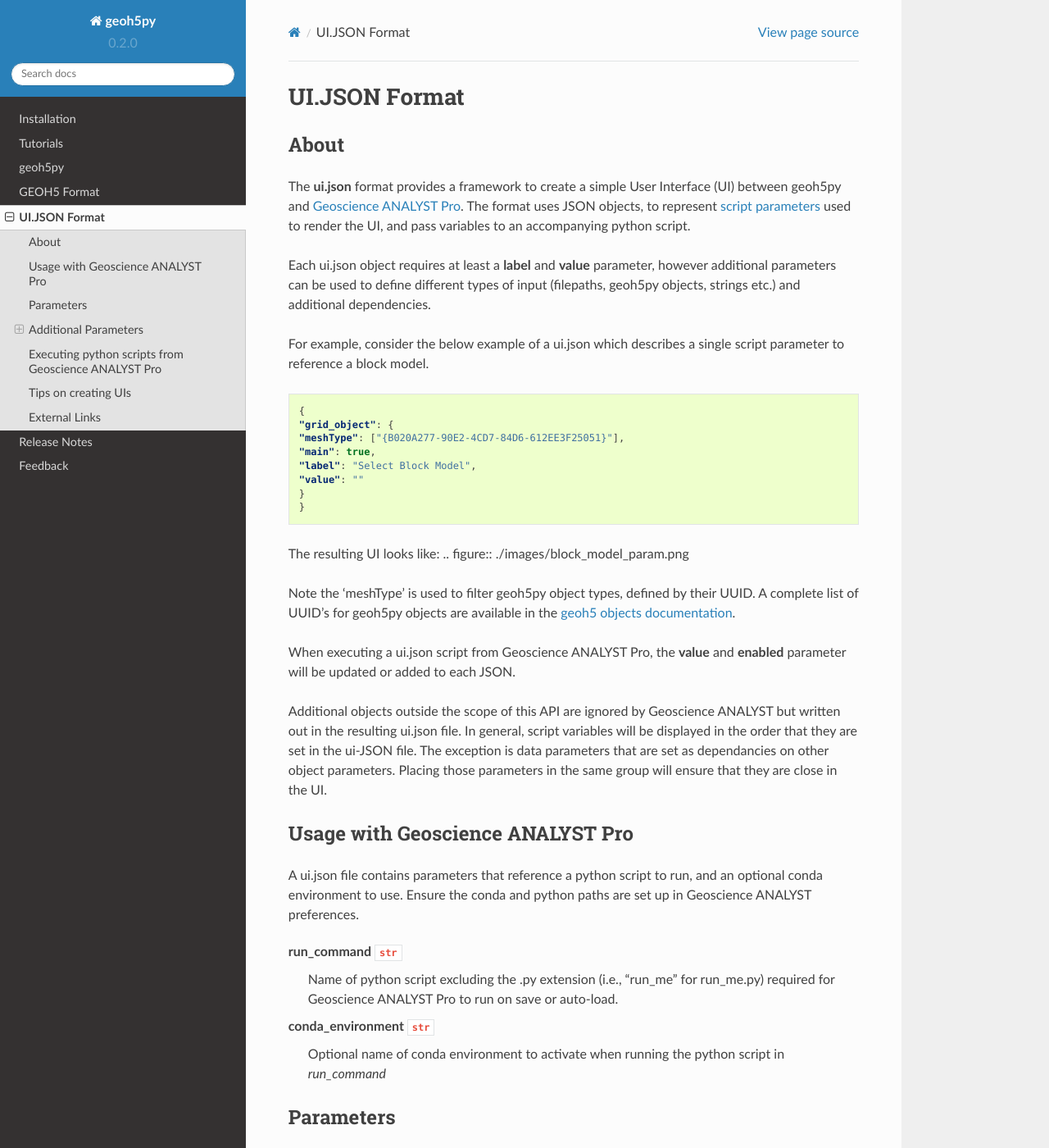
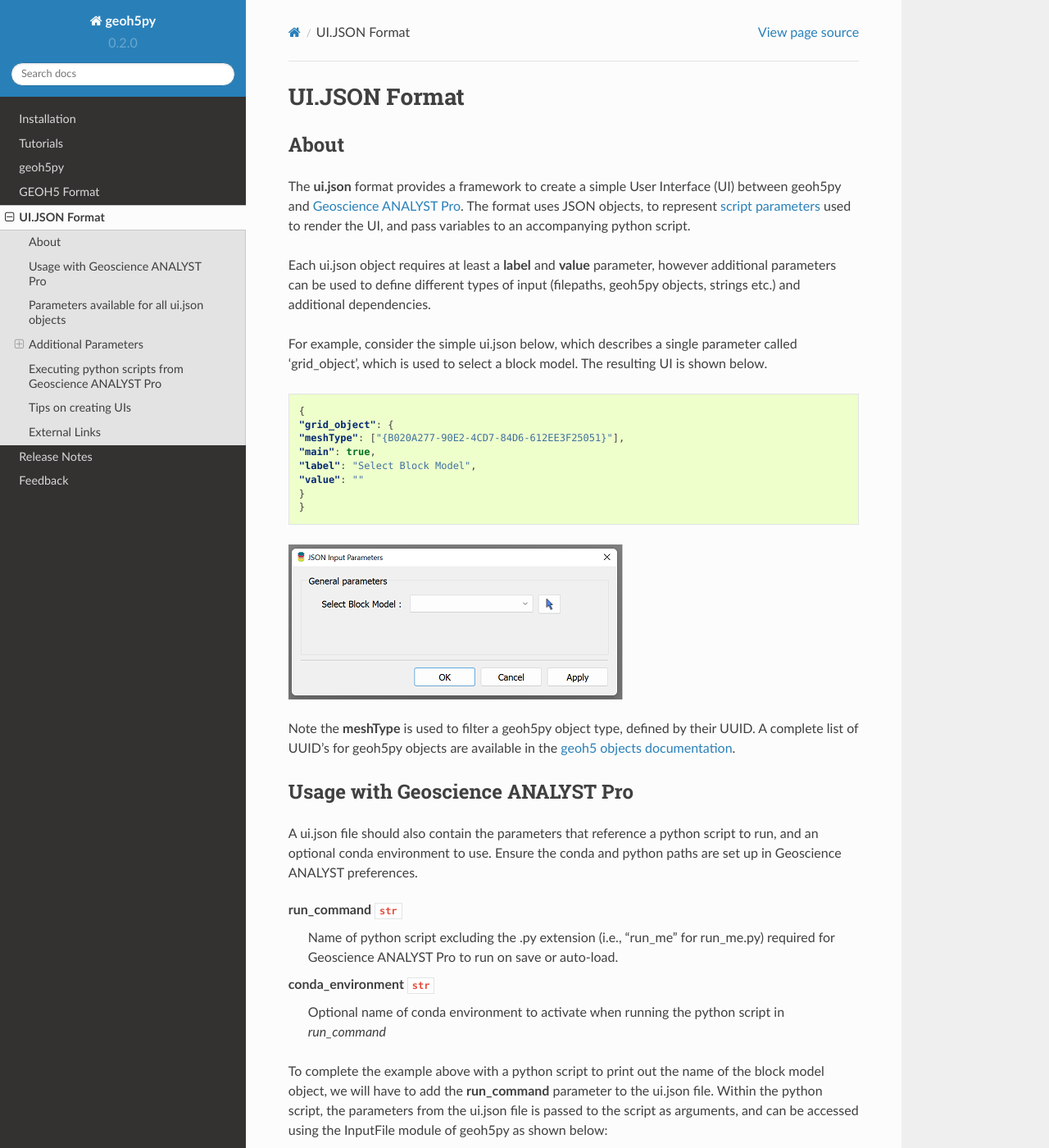
Before and after one commit to MiraGeoscience/geoh5py, a Sphinx documentation site: the page built from docs/content/uijson_format/index.rst, in a window 1280 px wide and 1400 px high. Shown: the whole window at 82% size. Built offline with Sphinx 7.4.7 and the Read the Docs theme 2.0.0, drawn with Linux system fonts in a browser that asks for light colours; some of the changed text lies outside the part shown.

Commit message:
Adding simple UI JSON example

```diff
--- a/docs/content/uijson_format/index.rst
+++ b/docs/content/uijson_format/index.rst
@@ -10,7 +10,7 @@
 
 Each ui.json object requires at least a **label** and **value** parameter, however additional parameters can be used to define different types of input (filepaths, geoh5py objects, strings etc.) and additional dependencies.
 
-For example, consider the below example of a ui.json which describes a single script parameter to reference a block model.
+For example, consider the simple ui.json below, which describes a single parameter called 'grid_object', which is used to select a block model. The resulting UI is shown below.
 
 .. code-block:: json
 
@@ -23,30 +23,57 @@
     }
     }
 
-
-The resulting UI looks like:
 .. figure:: ./images/block_model_param.png
 
-Note the 'meshType' is used to filter geoh5py object types, defined by their UUID. A complete list of UUID's for geoh5py objects are available in the `geoh5 objects documentation <../content/geoh5_format/analyst/objects.rst>`_.
 
-
-When executing a ui.json script from Geoscience ANALYST Pro, the **value** and **enabled** parameter will be updated or added to each JSON.
-
-Additional objects outside the scope of this API are ignored by Geoscience ANALYST but written out in the resulting ui.json file. In general, script variables will be displayed in the order that they are set in the ui-JSON file. The exception is data parameters that are set as dependancies on other object parameters. Placing those parameters in the same group will ensure that they are close in the UI.
+Note the **meshType** is used to filter a geoh5py object type, defined by their UUID. A complete list of UUID's for geoh5py objects are available in the `geoh5 objects documentation <../content/geoh5_format/analyst/objects.rst>`_.
 
 
 Usage with Geoscience ANALYST Pro
 ^^^^^^^^^^^^^^^^^^^^^^^^^^^^^^^^^
-A ui.json file contains parameters that reference a python script to run, and an optional conda environment to use. Ensure the conda and python paths are set up in Geoscience ANALYST preferences.
+A ui.json file should also contain the parameters that reference a python script to run, and an optional conda environment to use. Ensure the conda and python paths are set up in Geoscience ANALYST preferences.
 
 run_command ``str``
     Name of python script excluding the .py extension (i.e., "run_me" for run_me.py) required for Geoscience ANALYST Pro to run on save or auto-load.
 conda_environment ``str``
     Optional name of conda environment to activate when running the python script in *run_command*
 
+To complete the example above with a python script to print out the name of the block model object, we will have to add the **run_command** parameter to the ui.json file. Within the python script, the parameters from the ui.json file is passed to the script as arguments, and can be accessed using the InputFile module of geoh5py as shown below:
 
-Parameters
-^^^^^^^^^^
+.. code-block:: json
+
+    {
+    "grid_object": {
+    "meshType": ["{B020A277-90E2-4CD7-84D6-612EE3F25051}"],
+    "main": true,
+    "label": "Select Block Model",
+    "value": ""
+    },
+    "title":"My first UI",
+    "run_command": "run_me"
+    }
+
+The following python code should then be saved in the same directory as the ui.json file with the filename 'run_me.py'.
+
+.. code-block:: python
+
+    import sys
+    from geoh5py.ui_json import InputFile
+
+    ui_json = sys.argv[1]
+    ifile = InputFile.read_ui_json(ui_json)
+    params = ifile.data
+
+    # Get the block model grid object
+    bm = params["grid_object"]
+    print(f"The selected object name is {bm.name}")
+
+
+.. figure:: ./images/block_model_param_complete.png
+
+
+Parameters available for all ui.json objects
+^^^^^^^^^^^^^^^^^^^^^^^^^^^^^^^^^^^^^^^^^^^^
 The following key/value pairs are available to all input parameters in the ui.json schema. The **label** and **value** keys required in each parameter. The other optional keys are used to describe how the UI will render and parameter dependancies.
 
 label ``str``
```
Also changed, not shown: other parts of docs/content/uijson_format/index.rst (+1 -1 lines), docs/content/uijson_format/images/block_model_param.png, docs/content/uijson_format/images/block_model_param_complete.png (added).
